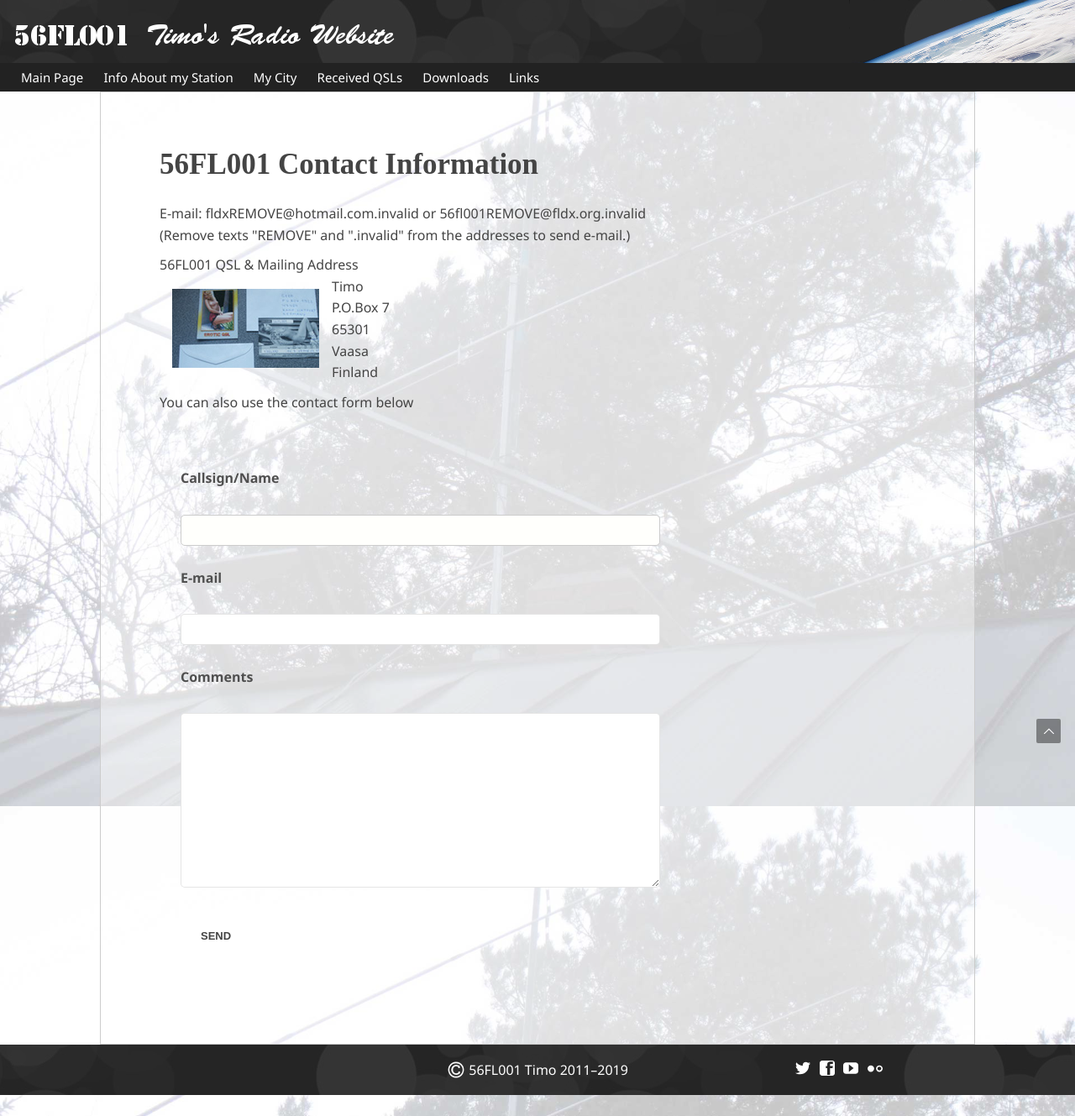
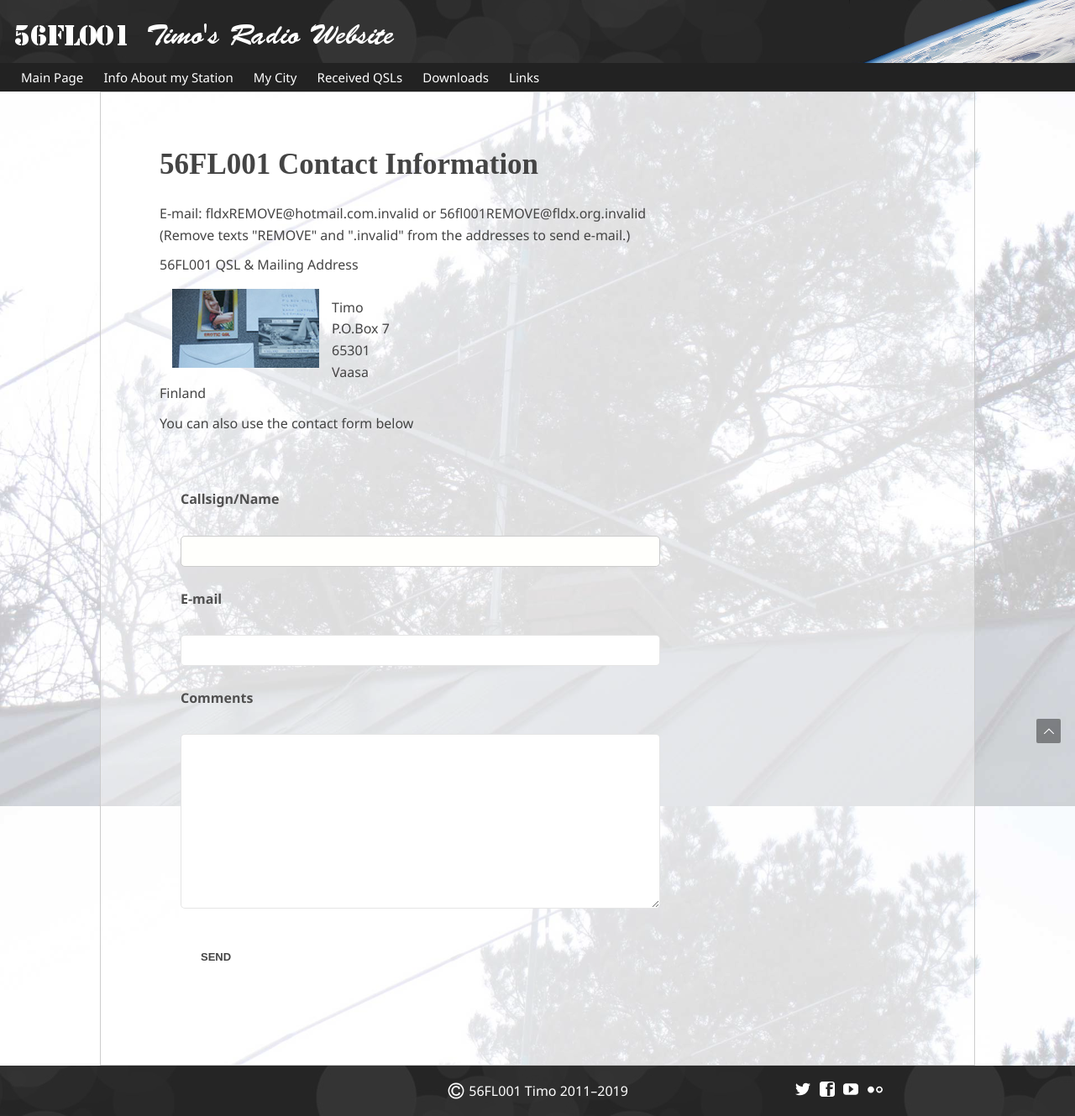
Before and after one commit to teear/56fl001.fldx.org, a Jekyll site: the page built from contact.html, in a window 1280 px wide. Shown: the whole page at 84% size. Built offline with Jekyll 4.4.1, drawn with Linux system fonts in a browser that asks for light colours.

Commit message:
Code and style fix for QSL address

```diff
--- a/contact.html
+++ b/contact.html
@@ -39,13 +39,13 @@ function tarkistus() {
 <div id="address">
 	56FL001 QSL &amp; Mailing Address<br>
 	<img src="images/qsl_writing_smaller.jpg" alt="Some QSLs under work">
-	<span itemscope itemtype="http://schema.org/PostalAddress">
+	<div itemscope itemtype="http://schema.org/PostalAddress">
 	<span itemprop="name">Timo</span><br>
 	P.O.Box <span itemprop="postOfficeBoxNumber">7</span><br>
 	<span itemprop="postalCode">65301</span><br>
 	<span itemprop="addressLocality">Vaasa</span><br>
 	<span itemprop="addressCountry">Finland</span>
-	</span>
+	</div>
 </div>
 
 <p>
```
